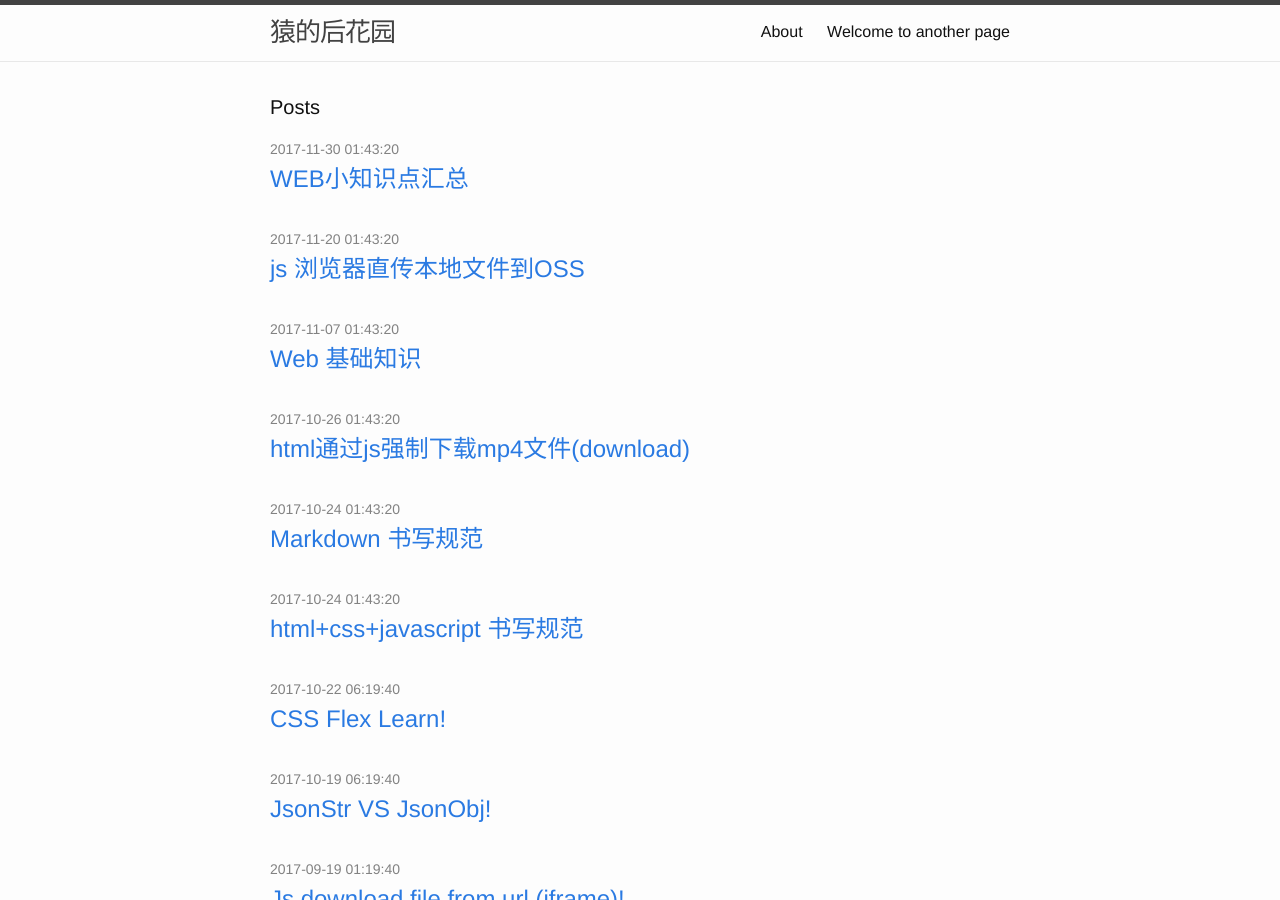
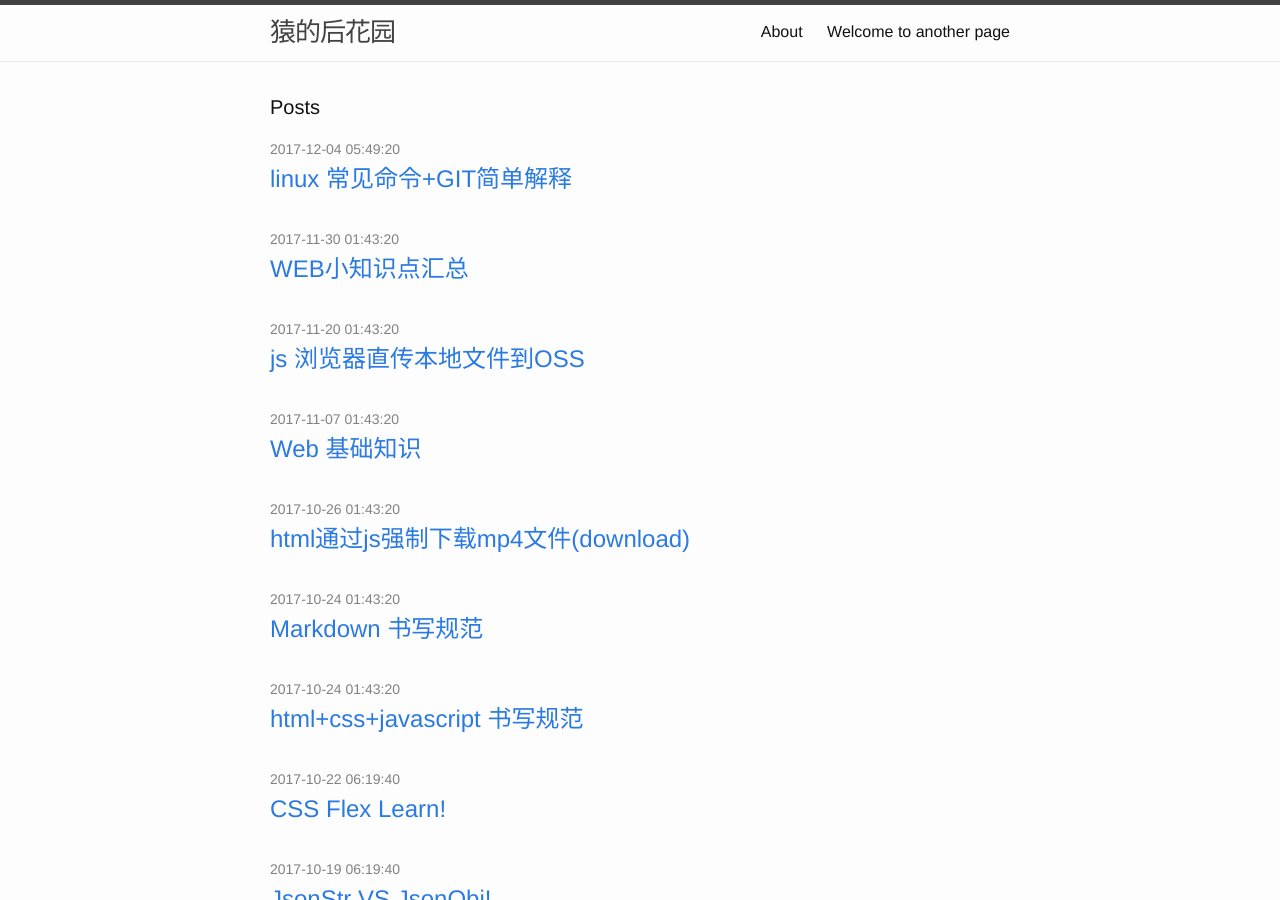
Before and after one commit to pingping1122/pingping1122.github.io, a Jekyll site: the page built from index.md, in a window 1280 px wide and 900 px high. Built offline with Jekyll 4.4.1, drawn with Linux system fonts in a browser that asks for light colours; part of the change alters nothing that is shown.

Commit message:
增加linux常见命令和git使用小结

```diff
--- a/_posts/2017-11-30-work-summary.markdown
+++ b/_posts/2017-11-30-work-summary.markdown
@@ -64,6 +64,7 @@ categories: jekyll update
 
 ![不清除浮动情况下，保持正常文件流](https://raw.githubusercontent.com/pingping1122/pingping1122.github.io/master/images/work_web_summary/不清除浮动情况下，保持正常文件流.png)
 
+
 ###　项目相关：
 
 * 【1】跨域请求 xhrFields:{withCredentials:true;}
--- /dev/null
+++ b/_posts/2017-12-04-common-linux-command-git.markdown
@@ -0,0 +1,69 @@
+---
+layout: post
+title:  "linux 常见命令+GIT简单解释"
+date:   2017-12-04 13:49:20 +0800
+categories: jekyll update
+---
+
+### linux常见命令
+
+* 【1】cd--切换当前目录(绝对路径或相对路径);
+* 【2】ls--查看文件与目录;
+* 【3】grep--分析一行信息：
+   * grep [-c/-i] '查找字符串' filename;
+   * -c 计算找到‘查找字符串’的次数;
+   * -i 忽略大小写;
+* 【4】find--查找;
+   * find [path] [option] [action];
+   * eg.find \root -mtime 0   在当前目录下查找今天之内有改动的文件;
+* 【5】cp--(copy)复制文件;
+* 【6】mv--(move)移动文件;
+   * mv file1 file2 dir  将文件file1和file2移动至dir;
+* 【7】rm--(remove)用于删除文件或目录;
+* 【8】ps--(process)用于将某个时间点的进程运行情况选取下来并输出;
+* 【9】kill、killall
+* 【10】file--用于判断某个文件的基本数据类型(在linux下文件的类型并不是以后缀名来分的);
+   * file filename
+* 【11】tar--用于对文件进行打包
+   * 压缩：tar -jcv -f  taredFile taringFile;
+   * 查询: tar -jtv -f taredFile;
+   * 解压: tar -jxv -f taredFile -C 预解压的文件目录;
+* 【12】cat--查看文本文件的内容;
+* 【13】chgrp--改变文件所属用户组;
+* 【14】chown--改变文件的所有者;
+* 【15】chmod--改变文件的权限;
+* 【16】vim--文件编辑;
+* 【17】gcc--用于将C语言的源程序文件编译成可执行程序;
+* 【18】time--用于测算一个命令（即程序）的执行时间;
+
+### GIT简单解析
+
+![git--协作原理](https://raw.githubusercontent.com/pingping1122/pingping1122.github.io/master/images/git/git.png)
+
+* 本地数据库创建方式
+  * 直创本地：文件夹下 git init
+  * 从远程克隆： git clone sshPath
+
+* 提交信息要认真填写，提交点commit--40位英文数字命名；
+* 发生冲突时：
+  * \<\<\<\<\<\<\<\<\< HEAD
+  * AAAAAAAAA-----AAAA为本地数据库的内容;
+  * ===========
+  * BBBBBBBBB-----BBBB为远程数据库内容;
+  * \>\>\>\>\>\>\>\>\>
+* 本地创建数据库
+  * git init
+  * git add file\
+  * git commit -m 'first commit'
+* 本地创建并切换分支 git checkout -b develop
+  * git branch develop
+  * git checkout develop
+* 合并分支
+  * git checkout master
+  * git merge develop
+* 删除分支
+  * git branch -d develop
+* 推送本地数据库到远程
+  * github 上传建test仓库
+  * git remote add origin (sshPath of test仓库)
+  * git push -u origin master
```
Also changed, not shown: images/git/git.png (added).
